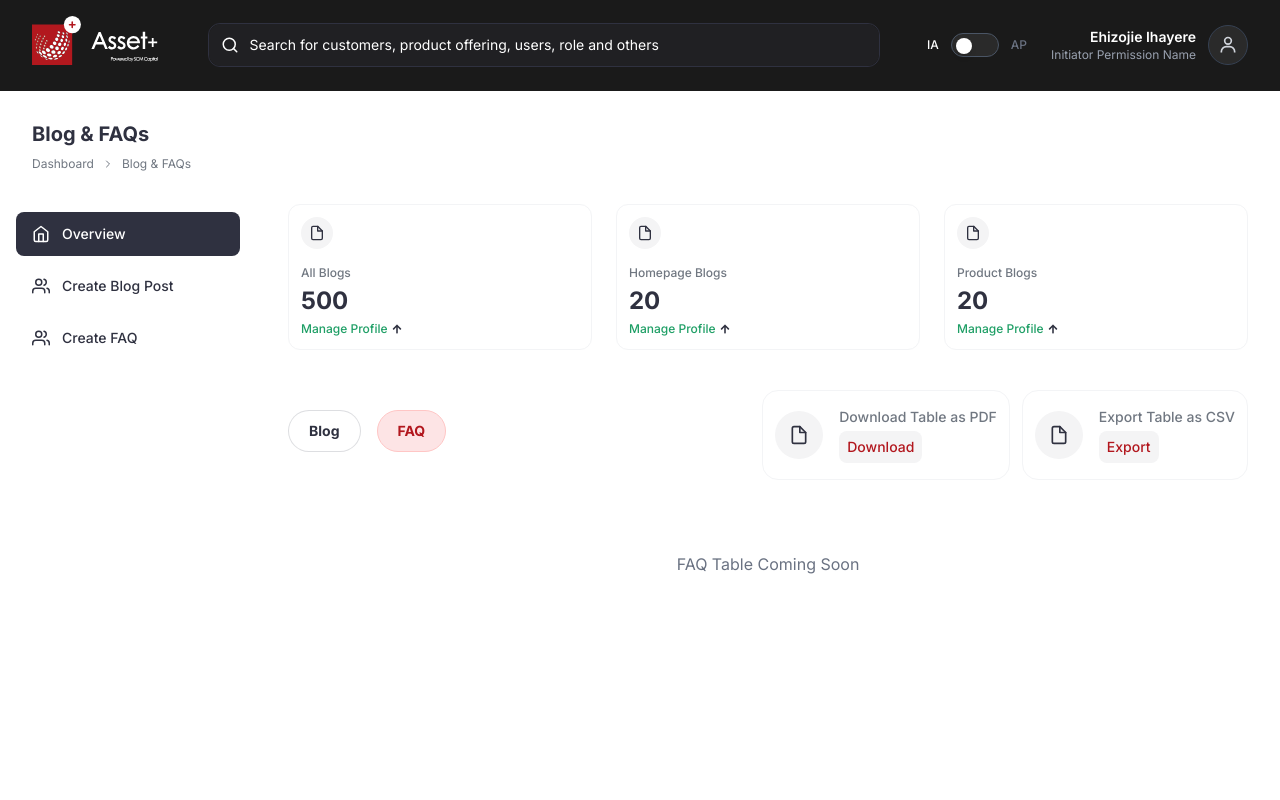
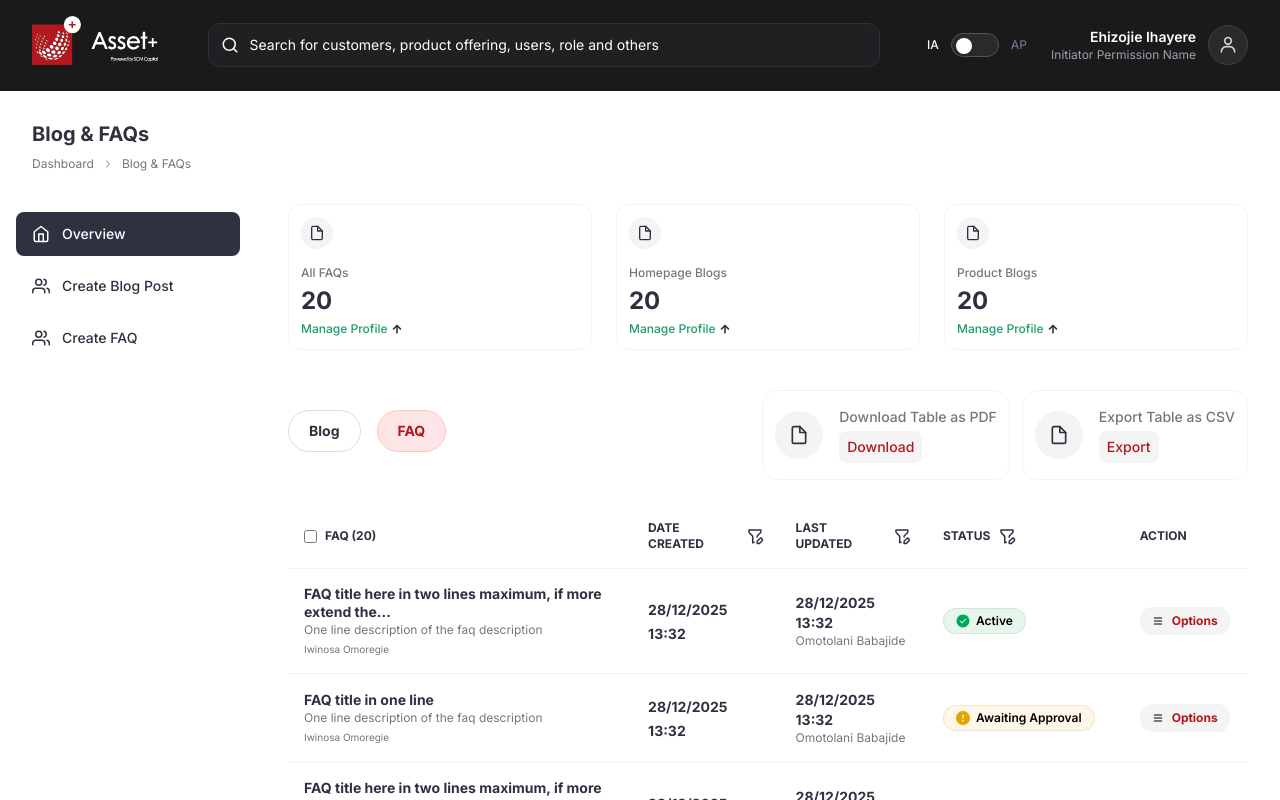
Before and after one commit to maildavc/scm-mobile-admin-portal, a Next.js app: page /dashboard/blog-and-faqs in a window 1280 px wide. Both pictures are taken after a click on the button "FAQ". Shown: the top 800 px of the page. Built offline with nearby package versions, Linux system fonts and the light colour scheme.

Commit message:
feat: Implement FAQ management features with FAQ columns, stats configuration, and mock data

```diff
--- /dev/null
+++ b/src/app/dashboard/blog-and-faqs/faqColumns.tsx
@@ -0,0 +1,214 @@
+"use client";
+
+import { Column } from "@/components/Dashboard/Table";
+import { StatusBadge } from "@/components/Dashboard/StatusBadge";
+import { FiEye, FiCheck, FiX } from "react-icons/fi";
+import { HiMenu } from "react-icons/hi";
+import { TbFilterEdit } from "react-icons/tb";
+import { useState, useRef, useEffect } from "react";
+
+const FilterableHeader = ({ children }: { children: string }) => (
+  <div className="flex text-xs text-[#2F3140] items-center gap-2">
+    <span className="uppercase">{children}</span>
+    <TbFilterEdit size={18} color="#2F3140" />
+  </div>
+);
+
+type FAQ = {
+  id: string;
+  title: string;
+  description: string;
+  author: string;
+  dateCreated: string;
+  lastUpdated: string;
+  lastUpdatedBy: string;
+  status: "Active" | "Awaiting Approval";
+  approverStatus: "Approved" | "Awaiting Approval";
+};
+
+export const createFAQColumns = (
+  onViewFAQ?: (faq: FAQ) => void,
+  isApprover?: boolean,
+): Column<FAQ>[] => [
+  {
+    header: (
+      <div className="flex items-center gap-2">
+        <input
+          type="checkbox"
+          className="rounded border-gray-300"
+          aria-label="Select all FAQs"
+        />
+        <span className="uppercase text-[#2F3140]">FAQ (20)</span>
+      </div>
+    ),
+    className: "w-[35%] whitespace-normal!",
+    render: (faq) => (
+      <div className="flex items-start gap-3">
+        <div>
+          <p className="font-bold text-[#2F3140] text-sm leading-tight line-clamp-2">
+            {faq.title}
+          </p>
+          <p className="text-xs text-[#707781] mt-0.5 line-clamp-1">
+            {faq.description}
+          </p>
+          <p className="text-[10px] text-[#707781] mt-1">{faq.author}</p>
+        </div>
+      </div>
+    ),
+  },
+  {
+    header: <FilterableHeader>DATE CREATED</FilterableHeader>,
+    className: "w-[15%] whitespace-normal!",
+    render: (faq) => (
+      <span className="text-sm text-[#2F3140] font-bold">{faq.dateCreated}</span>
+    ),
+  },
+  {
+    header: <FilterableHeader>LAST UPDATED</FilterableHeader>,
+    className: "w-[15%] whitespace-normal!",
+    render: (faq) => (
+      <div className="flex flex-col">
+        <span className="text-sm text-[#2F3140] font-bold">
+          {faq.lastUpdated}
+        </span>
+        <span className="text-xs text-[#707781]">{faq.lastUpdatedBy}</span>
+      </div>
+    ),
+  },
+  {
+    header: <FilterableHeader>STATUS</FilterableHeader>,
+    className: "w-[20%]",
+    render: (faq) => {
+      const displayStatus = isApprover ? faq.approverStatus : faq.status;
+      return <StatusBadge status={displayStatus} />;
+    },
+  },
+  {
+    header: <span className="uppercase text-[#2F3140]">ACTION</span>,
+    className: "w-[10%]",
+    render: (faq) => (
+      <OptionsButton faq={faq} isApprover={isApprover} onViewFAQ={onViewFAQ} />
+    ),
+  },
+];
+
+const OptionsButton = ({
+  faq,
+  isApprover,
+  onViewFAQ,
+}: {
+  faq: FAQ;
+  isApprover?: boolean;
+  onViewFAQ?: (faq: FAQ) => void;
+}) => {
+  const [isOpen, setIsOpen] = useState(false);
+  const menuRef = useRef<HTMLDivElement>(null);
+
+  useEffect(() => {
+    const handleClickOutside = (event: MouseEvent) => {
+      if (menuRef.current && !menuRef.current.contains(event.target as Node)) {
+        setIsOpen(false);
+      }
+    };
+
+    if (isOpen) {
+      document.addEventListener("mousedown", handleClickOutside);
+    }
+
+    return () => {
+      document.removeEventListener("mousedown", handleClickOutside);
+    };
+  }, [isOpen]);
+
+  const approverMenuItems = [
+    {
+      icon: FiEye,
+      label: "View Request",
+      onClick: () => {
+        setIsOpen(false);
+        onViewFAQ?.(faq);
+      },
+    },
+    {
+      icon: FiCheck,
+      label: "Approve Request",
+      onClick: () => {
+        setIsOpen(false);
+        onViewFAQ?.(faq);
+      },
+    },
+    {
+      icon: FiX,
+      label: "Reject Request",
+      onClick: () => {
+        setIsOpen(false);
+        onViewFAQ?.(faq);
+      },
+    },
+  ];
+
+  const initiatorMenuItems = [
+    {
+      icon: FiEye,
+      label: "View FAQ",
+      onClick: () => {
+        setIsOpen(false);
+        onViewFAQ?.(faq);
+      },
+    },
+    {
+      icon: FiCheck,
+      label: "Edit FAQ",
+      onClick: () => {
+        setIsOpen(false);
+        onViewFAQ?.(faq);
+      },
+    },
+    {
+      icon: FiX,
+      label: "Delete FAQ Request",
+      onClick: () => {
+        setIsOpen(false);
+        onViewFAQ?.(faq);
+      },
+    },
+  ];
+
+  const menuItems = isApprover ? approverMenuItems : initiatorMenuItems;
+
+  return (
+    <>
+      {isOpen && (
+        <div
+          className="fixed inset-0 bg-black/50 z-40"
+          onClick={() => setIsOpen(false)}
+        />
+      )}
+      <div className="relative" ref={menuRef}>
+        <button
+          onClick={() => setIsOpen(!isOpen)}
+          className="flex items-center gap-2 px-3 py-1.5 bg-[#F4F4F5] rounded-xl text-xs font-bold text-[#B2171E] hover:bg-gray-200 transition-colors"
+        >
+          <HiMenu color="black" /> Options
+        </button>
+
+        {isOpen && (
+          <div className="absolute right-0 top-[calc(100%+8px)] bg-white rounded-2xl shadow-2xl z-50 py-2 min-w-40 border border-gray-100">
+            {menuItems.map((item, index) => (
+              <button
+                key={index}
+                onClick={item.onClick}
+                className="w-full flex items-center gap-3 px-4 py-3 hover:bg-gray-50 transition-colors text-left"
+              >
+                <item.icon size={18} className="text-[#2F3140]" />
+                <span className="text-sm text-[#2F3140] font-medium">
+                  {item.label}
+                </span>
+              </button>
+            ))}
+          </div>
+        )}
+      </div>
+    </>
+  );
+};
--- a/src/app/dashboard/blog-and-faqs/page.tsx
+++ b/src/app/dashboard/blog-and-faqs/page.tsx
@@ -10,11 +10,14 @@ import ActionButton from "@/components/Dashboard/ActionButton";
 import {
   BLOG_SIDEBAR_ITEMS,
   BLOG_STATS_CONFIG,
+  FAQ_STATS_CONFIG,
   BLOG_POSTS,
+  FAQS,
   PAGE_CONFIG,
   getBreadcrumbs,
 } from "@/constants/blogAndFaqs/blogAndFaqs";
 import { createBlogPostColumns } from "./columns";
+import { createFAQColumns } from "./faqColumns";
 import { useRole } from "@/context/RoleContext";
 
 import CreateBlogPostForm from "@/components/Dashboard/BlogAndFaqs/CreateBlogPostForm";
@@ -50,10 +53,15 @@ export default function BlogAndFaqs() {
 
   const breadcrumbs = getBreadcrumbs(currentView);
 
-  const columns = createBlogPostColumns((post) => {
+  const blogColumns = createBlogPostColumns((post) => {
     console.log("View post", post);
-    // Implement view logic
   }, isApprover);
+
+  const faqColumns = createFAQColumns((faq) => {
+    console.log("View FAQ", faq);
+  }, isApprover);
+
+  const currentStats = activeTab === "Blog" ? BLOG_STATS_CONFIG : FAQ_STATS_CONFIG;
 
   return (
     <SidebarProvider>
@@ -71,13 +79,13 @@ export default function BlogAndFaqs() {
             {currentView === "Overview" ? (
               <>
                 <div className="grid grid-cols-2 md:grid-cols-3 gap-6 mb-10">
-                  {BLOG_STATS_CONFIG.map((stat, index) => (
+                  {currentStats.map((stat, index) => (
                     <StatsCard
                       key={stat.label}
                       label={stat.label}
                       value={stat.value}
                       className={
-                        BLOG_STATS_CONFIG.length === 3 && index === 2
+                        currentStats.length === 3 && index === 2
                           ? "col-span-2 md:col-span-1"
                           : ""
                       }
@@ -115,13 +123,15 @@ export default function BlogAndFaqs() {
                 {activeTab === "Blog" ? (
                   <Table
                     data={BLOG_POSTS}
-                    columns={columns}
+                    columns={blogColumns}
                     itemsPerPage={PAGE_CONFIG.itemsPerPage}
                   />
                 ) : (
-                  <div className="flex items-center justify-center p-12 text-gray-500">
-                    FAQ Table Coming Soon
-                  </div>
+                  <Table
+                    data={FAQS}
+                    columns={faqColumns}
+                    itemsPerPage={PAGE_CONFIG.itemsPerPage}
+                  />
                 )}
               </>
             ) : currentView === "Create Blog Post" ? (
--- a/src/components/Calendar.tsx
+++ b/src/components/Calendar.tsx
@@ -80,7 +80,7 @@ const Calendar: React.FC<CalendarProps> = ({
   const renderCalendarDays = () => {
     const daysInMonth = getDaysInMonth(currentMonth);
     const firstDay = getFirstDayOfMonth(currentMonth);
-    const days: JSX.Element[] = [];
+    const days: React.ReactElement[] = [];
 
     // Empty cells for days before the first day of the month
     for (let i = 0; i < firstDay; i++) {
@@ -139,6 +139,7 @@ const Calendar: React.FC<CalendarProps> = ({
           type="button"
           onClick={handlePrevMonth}
           className="p-1 hover:bg-gray-100 rounded transition-colors"
+          aria-label="Previous month"
         >
           <FiChevronLeft size={20} className="text-[#2F3140]" />
         </button>
@@ -149,6 +150,7 @@ const Calendar: React.FC<CalendarProps> = ({
           type="button"
           onClick={handleNextMonth}
           className="p-1 hover:bg-gray-100 rounded transition-colors"
+          aria-label="Next month"
         >
           <FiChevronRight size={20} className="text-[#2F3140]" />
         </button>
--- a/src/constants/blogAndFaqs/blogAndFaqs.ts
+++ b/src/constants/blogAndFaqs/blogAndFaqs.ts
@@ -22,6 +22,21 @@ export const BLOG_STATS_CONFIG = [
   {
     label: "All Blogs",
     value: "500",
+  },
+  {
+    label: "Homepage Blogs",
+    value: "20",
+  },
+  {
+    label: "Product Blogs",
+    value: "20",
+  },
+];
+
+export const FAQ_STATS_CONFIG = [
+  {
+    label: "All FAQs",
+    value: "20",
   },
   {
     label: "Homepage Blogs",
@@ -172,15 +187,116 @@ export const BLOG_POSTS = [
 ];
 
 export const FAQS = [
-    {
-        id: "1",
-        question: "How do I create an account?",
-        answer: "To create an account, click on the Sign Up button...",
-        category: "Account",
-        dateCreated: "28/12/2025 13:32",
-        status: "Active" as const,
-    },
-    // Add more mock data as needed
+  {
+    id: "1",
+    title: "FAQ title here in two lines maximum, if more extend the...",
+    description: "One line description of the faq description",
+    author: "Iwinosa Omoregie",
+    dateCreated: "28/12/2025 13:32",
+    lastUpdated: "28/12/2025 13:32",
+    lastUpdatedBy: "Omotolani Babajide",
+    status: "Active" as const,
+    approverStatus: "Approved" as const,
+  },
+  {
+    id: "2",
+    title: "FAQ title in one line",
+    description: "One line description of the faq description",
+    author: "Iwinosa Omoregie",
+    dateCreated: "28/12/2025 13:32",
+    lastUpdated: "28/12/2025 13:32",
+    lastUpdatedBy: "Omotolani Babajide",
+    status: "Awaiting Approval" as const,
+    approverStatus: "Awaiting Approval" as const,
+  },
+  {
+    id: "3",
+    title: "FAQ title here in two lines maximum, if more extend the...",
+    description: "One line description of the faq description",
+    author: "Iwinosa Omoregie",
+    dateCreated: "28/12/2025 13:32",
+    lastUpdated: "28/12/2025 13:32",
+    lastUpdatedBy: "Iwinosa Omoregie",
+    status: "Active" as const,
+    approverStatus: "Approved" as const,
+  },
+  {
+    id: "4",
+    title: "FAQ title here in two lines maximum, if more extend the...",
+    description: "One line description of the faq description",
+    author: "Iwinosa Omoregie",
+    dateCreated: "28/12/2025 13:32",
+    lastUpdated: "28/12/2025 13:32",
+    lastUpdatedBy: "Iwinosa Omoregie",
+    status: "Awaiting Approval" as const,
+    approverStatus: "Awaiting Approval" as const,
+  },
+  {
+    id: "5",
+    title: "FAQ title in one line",
+    description: "One line description of the faq description",
+    author: "Iwinosa Omoregie",
+    dateCreated: "28/12/2025 13:32",
+    lastUpdated: "28/12/2025 13:32",
+    lastUpdatedBy: "Omotolani Babajide",
+    status: "Awaiting Approval" as const,
+    approverStatus: "Awaiting Approval" as const,
+  },
+  {
+    id: "6",
+    title: "FAQ title in one line",
+    description: "One line description of the faq description",
+    author: "Iwinosa Omoregie",
+    dateCreated: "28/12/2025 13:32",
+    lastUpdated: "28/12/2025 13:32",
+    lastUpdatedBy: "Iwinosa Omoregie",
+    status: "Active" as const,
+    approverStatus: "Approved" as const,
+  },
+  {
+    id: "7",
+    title: "FAQ title here in two lines maximum, if more extend the...",
+    description: "One line description of the faq description",
+    author: "SCM Admin",
+    dateCreated: "28/12/2025 13:32",
+    lastUpdated: "28/12/2025 13:32",
+    lastUpdatedBy: "Iwinosa Omoregie",
+    status: "Active" as const,
+    approverStatus: "Approved" as const,
+  },
+  {
+    id: "8",
+    title: "FAQ title here in two lines maximum, if more extend the...",
+    description: "One line description of the faq description",
+    author: "SCM Admin",
+    dateCreated: "28/12/2025 13:32",
+    lastUpdated: "28/12/2025 13:32",
+    lastUpdatedBy: "Omotolani Babajide",
+    status: "Awaiting Approval" as const,
+    approverStatus: "Awaiting Approval" as const,
+  },
+  {
+    id: "9",
+    title: "FAQ title here in two lines maximum, if more extend the...",
+    description: "One line description of the faq description",
+    author: "Iwinosa Omoregie",
+    dateCreated: "28/12/2025 13:32",
+    lastUpdated: "28/12/2025 13:32",
+    lastUpdatedBy: "Iwinosa Omoregie",
+    status: "Active" as const,
+    approverStatus: "Approved" as const,
+  },
+  {
+    id: "10",
+    title: "FAQ title here in two lines maximum, if more extend the...",
+    description: "One line description of the faq description",
+    author: "Iwinosa Omoregie",
+    dateCreated: "28/12/2025 13:32",
+    lastUpdated: "28/12/2025 13:32",
+    lastUpdatedBy: "Omotolani Babajide",
+    status: "Active" as const,
+    approverStatus: "Approved" as const,
+  },
 ];
 
 export const getBreadcrumbs = (currentView: string) => [
```
